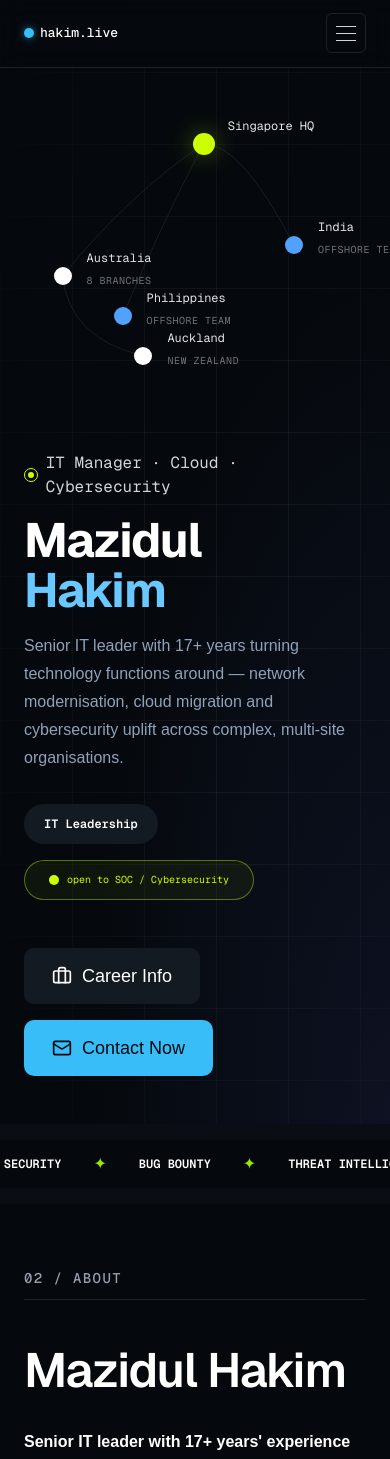
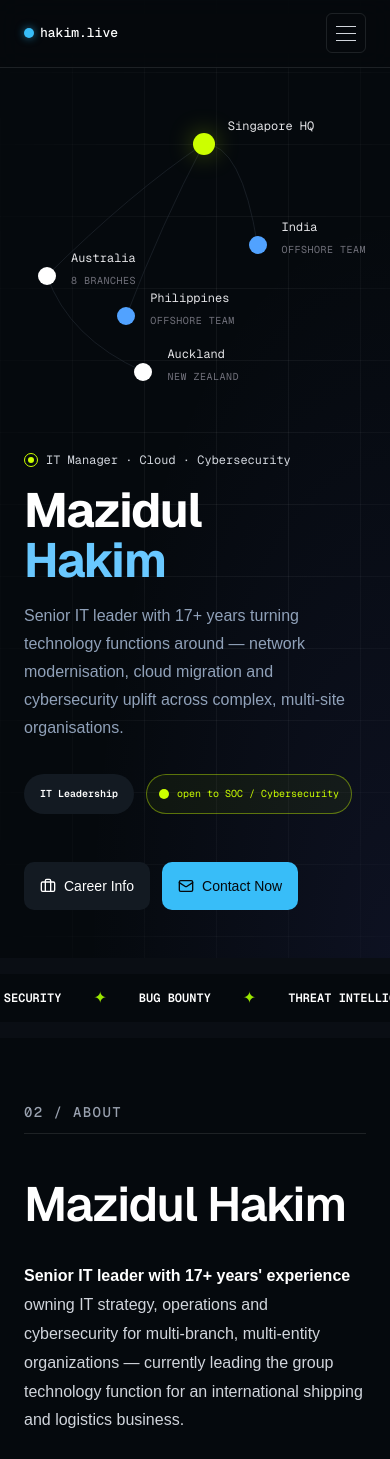
Before and after one commit to shihab-bhuiya/First-intern-Task, a Next.js app: page / in a window 390 px wide. Shown: the top 1459 px of the page. Built offline with nearby package versions, Linux system fonts and the light colour scheme.

Commit message:
refactor: adjust node positions and improve layout in Hero component for better visual alignment

```diff
--- a/src/components/Hero.tsx
+++ b/src/components/Hero.tsx
@@ -31,7 +31,7 @@ const nodes: GraphNode[] = [
     id: "aus",
     title: "Australia",
     subtitle: "8 Branches",
-    x: 74,
+    x: 44,
     y: 310,
     size: 18,
     dotClass: "bg-white",
@@ -40,7 +40,7 @@ const nodes: GraphNode[] = [
     id: "ph",
     title: "Philippines",
     subtitle: "Offshore Team",
-    x: 189,
+    x: 196,
     y: 388,
     size: 18,
     dotClass: "bg-blue-400",
@@ -50,7 +50,7 @@ const nodes: GraphNode[] = [
     title: "Auckland",
     subtitle: "New Zealand",
     x: 229,
-    y: 464,
+    y: 494,
     size: 18,
     dotClass: "bg-white",
   },
@@ -58,7 +58,7 @@ const nodes: GraphNode[] = [
     id: "in",
     title: "India",
     subtitle: "Offshore Team",
-    x: 518,
+    x: 448,
     y: 252,
     size: 18,
     dotClass: "bg-blue-400",
@@ -111,7 +111,7 @@ export default function Hero() {
           {/* Left content */}
           <div className="relative z-10 min-w-0 order-2 lg:order-none">
             {/* Status line */}
-            <div className="mb-4 flex items-center gap-2 font-mono text-lg:text-sm text-gray-300">
+            <div className="mb-4 flex items-center gap-2 font-mono text-[12px] lg:text-sm text-gray-300">
               <span
                 aria-hidden="true"
                 className="flex h-3.5 w-3.5 items-center justify-center rounded-full border border-[#CCFF00]"
@@ -136,35 +136,35 @@ export default function Hero() {
             </p>
 
             {/* Pills */}
-            <div className="mt-8 flex flex-wrap items-center gap-4">
-              <span className="inline-flex h-10 items-center rounded-full bg-[#131A22] px-5 font-mono text-xs font-semibold text-white">
+        <div className="mt-8 flex flex-nowrap gap-3 sm:gap-4">
+  <span className="inline-flex h-10 items-center whitespace-nowrap rounded-full bg-[#131A22] px-4 sm:px-5 font-mono text-[10px] sm:text-[10px] font-semibold text-white">
     IT Leadership
   </span>
 
-              <span className="inline-flex h-10 items-center gap-2 rounded-full border border-[#CCFF00]/40 bg-[#CCFF00]/5 px-6 font-mono text-[10px] lg:text-base text-[#CCFF00]">
+  <span className="inline-flex h-10 items-center gap-2 whitespace-nowrap rounded-full border border-[#CCFF00]/40 bg-[#CCFF00]/5 px-3 sm:px-6 font-mono text-[10px] sm:text-[10px] lg:text-base text-[#CCFF00]">
     <span
       aria-hidden="true"
-                  className="h-2.5 w-2.5   rounded-full bg-[#CCFF00]"
+      className="h-2.5 w-2.5 shrink-0 rounded-full bg-[#CCFF00]"
     />
     open to SOC / Cybersecurity
   </span>
 </div>
 
             {/* Action buttons */}
-            <div className="mt-12 flex flex-wrap gap-4">
+           <div className="mt-12 flex flex-nowrap gap-3 sm:gap-4">
   <Link
     href="#experience"
-                className="inline-flex h-14 items-center gap-2.5 rounded-[10px] bg-[#131A22] px-7 text-lg font-medium text-white transition-colors hover:bg-[#1B2430]"
+    className="inline-flex h-12 sm:h-14 items-center gap-2 sm:gap-2.5 rounded-[10px] bg-[#131A22] px-4 sm:px-7 text-sm sm:text-lg font-medium text-white transition-colors hover:bg-[#1B2430]"
   >
-                <LuBriefcase className="text-xl" aria-hidden="true" />
+    <LuBriefcase className="text-base sm:text-xl" aria-hidden="true" />
     Career Info
   </Link>
 
   <Link
     href="#contact"
-                className="inline-flex h-14 items-center gap-2.5 rounded-[10px] bg-[#38BDF8] px-7 text-lg font-medium text-[#05090d] transition-colors hover:bg-[#7DD3FC]"
+    className="inline-flex h-12 sm:h-14 items-center gap-2 sm:gap-2.5 rounded-[10px] bg-[#38BDF8] px-4 sm:px-7 text-sm sm:text-lg font-medium text-[#05090d] transition-colors hover:bg-[#7DD3FC]"
   >
-                <LuMail className="text-xl" aria-hidden="true" />
+    <LuMail className="text-base sm:text-xl" aria-hidden="true" />
     Contact Now
   </Link>
 </div>
```
Lines whose indentation alone changed are shown as unchanged.
